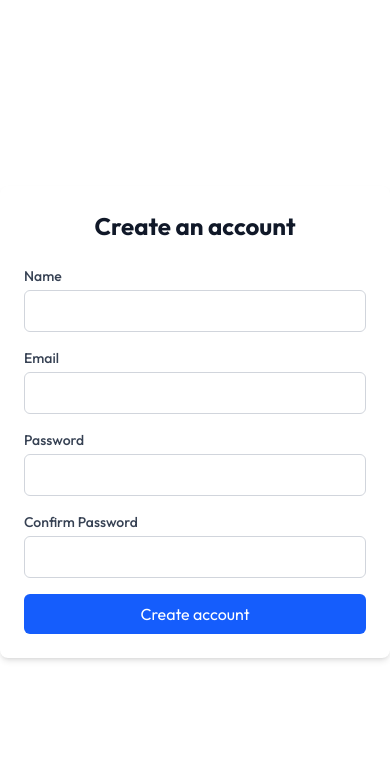
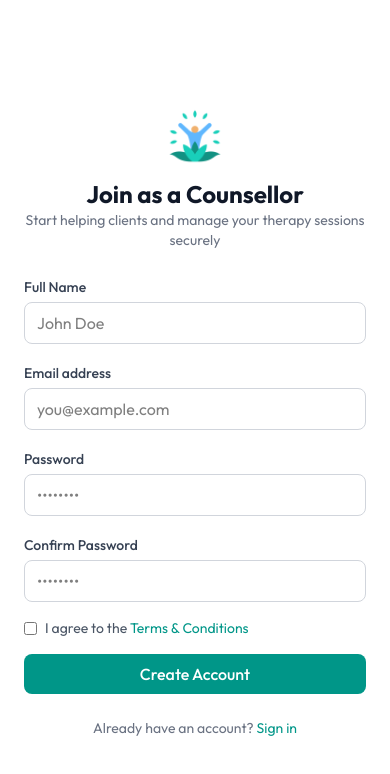
Before and after one commit to pabitrabarua123/counselling-appointment-app, a Next.js app: page /auth/signup in a window 390 px wide. Shown: the top 774 px of the page. Built offline with nearby package versions, Linux system fonts and the light colour scheme.

Commit message:
auth pages

```diff
--- a/src/app/auth/signin/page.tsx
+++ b/src/app/auth/signin/page.tsx
@@ -3,6 +3,7 @@
 import { signIn } from 'next-auth/react'
 import { useState } from 'react'
 import { useRouter } from 'next/navigation'
+import Image from 'next/image'
 
 export default function SignIn() {
   const router = useRouter()
@@ -10,10 +11,12 @@ export default function SignIn() {
     email: '',
     password: '',
   })
-  const [error, setError] = useState('')
+  const [error, setError] = useState('');
+  const [submit, setSubmit] = useState(false);
 
   const handleSubmit = async (e: React.FormEvent) => {
     e.preventDefault()
+    setSubmit(true);
     try {
       const res = await signIn('credentials', {
         email: formData.email,
@@ -23,56 +26,132 @@ export default function SignIn() {
 
       if (res?.error) {
         setError('Invalid credentials')
+        setSubmit(false)
       } else {
         router.push('/admin')
         router.refresh()
       }
     } catch (error) {
       setError(`An error occurred - ${error}`)
+      setSubmit(false)
     }
   }
 
   return (
-    <div className="flex min-h-screen items-center justify-center">
-      <div className="w-full max-w-sm space-y-4 rounded-lg bg-white p-6 shadow-md">
-        <h2 className="text-center text-2xl font-bold text-gray-900">Sign In</h2>
+    <div className="flex min-h-screen">
+
+      {/* LEFT SIDE - FORM */}
+      <div className="flex w-full items-center justify-center bg-white px-6 py-12 lg:w-1/2">
+        <div className="w-full max-w-md space-y-6">
+
+          {/* Logo */}
+          <div className="text-center">
+            <div className="mx-auto mb-3 flex h-15 w-15 items-center justify-center text-white text-xl font-bold">
+              <Image src="/logo.png" width={60} height={60} alt='TalkCure'/>
+            </div>
+            <h2 className="text-2xl font-bold text-gray-900">
+              Counsellor Login
+            </h2>
+            <p className="text-sm text-gray-500">
+              Access your dashboard and manage your sessions
+            </p>
+          </div>
+
+          {/* Error */}
           {error && (
             <p className="text-center text-sm text-red-600">{error}</p>
           )}
+
+          {/* Form */}
           <form onSubmit={handleSubmit} className="space-y-4">
+
+            {/* Email */}
             <div>
-            <label htmlFor="email" className="block text-sm font-medium text-gray-700">
+              <label className="text-sm font-medium text-gray-700">
                 Email
               </label>
               <input
                 type="email"
-              id="email"
                 value={formData.email}
-              onChange={(e) => setFormData({ ...formData, email: e.target.value })}
-              className="mt-1 block w-full rounded-md border border-gray-300 px-3 py-2 shadow-sm focus:border-blue-500 focus:outline-none focus:ring-1 focus:ring-blue-500"
+                onChange={(e) =>
+                  setFormData({ ...formData, email: e.target.value })
+                }
+                className="mt-1 w-full rounded-lg border border-gray-300 px-3 py-2 focus:border-blue-500 focus:ring-2 focus:ring-blue-500"
+                placeholder="you@example.com"
                 required
               />
             </div>
+
+            {/* Password */}
             <div>
-            <label htmlFor="password" className="block text-sm font-medium text-gray-700">
+              <label className="text-sm font-medium text-gray-700">
                 Password
               </label>
               <input
                 type="password"
-              id="password"
                 value={formData.password}
-              onChange={(e) => setFormData({ ...formData, password: e.target.value })}
-              className="mt-1 block w-full rounded-md border border-gray-300 px-3 py-2 shadow-sm focus:border-blue-500 focus:outline-none focus:ring-1 focus:ring-blue-500"
+                onChange={(e) =>
+                  setFormData({ ...formData, password: e.target.value })
+                }
+                className="mt-1 w-full rounded-lg border border-gray-300 px-3 py-2 focus:border-blue-500 focus:ring-2 focus:ring-blue-500"
+                placeholder="••••••••"
                 required
               />
             </div>
+
+            {/* Remember + Forgot */}
+            <div className="flex items-center justify-between text-sm">
+              <label className="flex items-center gap-2 text-gray-600">
+                <input type="checkbox" className="rounded border-gray-300" />
+                Remember me
+              </label>
+              <a href="#" className="text-theme hover:underline">
+                Forgot password?
+              </a>
+            </div>
+
+            {/* Button */}
             <button
               type="submit"
-            className="w-full rounded-md bg-blue-600 px-4 py-2 text-white hover:bg-blue-700 focus:outline-none focus:ring-2 focus:ring-blue-500 focus:ring-offset-2"
+              disabled={submit}
+              className="w-full rounded-lg bg-[#009688] py-2 font-medium text-white hover:bg-[#057f74] transition cursor-pointer disabled:opacity-60 disabled:cursor-not-allowed disabled:hover:bg-[#009688]"
             >
-            Sign In
+              { submit ? 'Signing in...' : 'Sign in'}
             </button>
           </form>
+
+          {/* Footer */}
+          <p className="text-center text-sm text-gray-500">
+            Don’t have an account?{" "}
+            <a href="/auth/signup" className="text-theme hover:underline">
+              Sign up
+            </a>
+          </p>
+        </div>
+      </div>
+
+      {/* RIGHT SIDE - IMAGE / MESSAGE */}
+      <div className="relative hidden lg:flex lg:w-1/2">
+
+        {/* Background Image */}
+        <img
+          src="https://images.unsplash.com/photo-1493836512294-502baa1986e2"
+          alt="Therapy"
+          className="h-full w-full object-cover"
+        />
+
+        {/* Overlay */}
+        <div className="absolute inset-0 bg-blue-900/40 backdrop-blur-sm"></div>
+
+        {/* Text Content */}
+        <div className="absolute inset-0 flex flex-col items-center justify-center px-12 text-center text-white">
+          <h2 className="text-3xl font-bold mb-4">
+            Empower lives through conversation
+          </h2>
+          <p className="max-w-md text-lg text-gray-200">
+           Join a platform designed to support your work as a mental health professional—connect with clients, manage sessions with ease, and focus on delivering meaningful care.
+          </p>
+        </div>
       </div>
     </div>
   )
--- a/src/app/auth/signup/page.tsx
+++ b/src/app/auth/signup/page.tsx
@@ -2,12 +2,15 @@
 
 import { useState } from "react"
 import { useRouter } from "next/navigation"
+import Image from "next/image"
 
 export default function SignUpPage() {
   const router = useRouter()
   const [form, setForm] = useState({ name: "", email: "", password: "", confirmPassword: "" })
   const [error, setError] = useState<string | null>(null)
   const [loading, setLoading] = useState(false)
+  const [modal, openModal] = useState(false);
+  const [toc, setToc] = useState(false);
 
   const handleChange = (e: React.ChangeEvent<HTMLInputElement>) => {
     setForm({ ...form, [e.target.name]: e.target.value })
@@ -15,6 +18,10 @@ export default function SignUpPage() {
 
   const handleSubmit = async (e: React.FormEvent) => {
     e.preventDefault()
+    if(!toc){
+      alert('Please accept terms and condition');
+      return;
+    }
     setError(null)
 
     if (!form.name || !form.email || !form.password) {
@@ -51,32 +58,218 @@ export default function SignUpPage() {
   }
 
   return (
-    <div className="flex min-h-screen items-center justify-center">
-      <div className="w-full max-w-md space-y-6 rounded-lg bg-white p-6 shadow-md">
-        <h2 className="text-center text-2xl font-bold text-gray-900">Create an account</h2>
-        {error && <p className="text-center text-sm text-red-600">{error}</p>}
+    <>
+    <div className="flex min-h-screen">
+
+      {/* LEFT SIDE - FORM */}
+      <div className="flex w-full items-center justify-center bg-white px-6 py-12 lg:w-1/2">
+        <div className="w-full max-w-md space-y-6">
+
+          {/* Logo */}
+          <div className="text-center">
+            <div className="mx-auto mb-3 flex h-15 w-15 items-center justify-center text-white text-xl font-bold">
+              <Image src="/logo.png" width={60} height={60} alt='TalkCure'/>
+            </div>
+            <h2 className="text-2xl font-bold text-gray-900">
+              Join as a Counsellor
+            </h2>
+            <p className="text-sm text-gray-500">
+              Start helping clients and manage your therapy sessions securely
+            </p>
+          </div>
+
+          {/* Error */}
+          {error && (
+            <p className="text-center text-sm text-red-600">{error}</p>
+          )}
+
+          {/* Form */}
           <form onSubmit={handleSubmit} className="space-y-4">
+
+            {/* Name */}
             <div>
-            <label htmlFor="name" className="block text-sm font-medium text-gray-700">Name</label>
-            <input id="name" name="name" value={form.name} onChange={handleChange} className="mt-1 block w-full rounded-md border border-gray-300 px-3 py-2" required />
+              <label className="text-sm font-medium text-gray-700">
+                Full Name
+              </label>
+              <input
+                name="name"
+                value={form.name}
+                onChange={handleChange}
+                className="mt-1 w-full rounded-lg border border-gray-300 px-3 py-2 focus:border-blue-500 focus:ring-2 focus:ring-blue-500"
+                placeholder="John Doe"
+                required
+              />
             </div>
+
+            {/* Email */}
             <div>
-            <label htmlFor="email" className="block text-sm font-medium text-gray-700">Email</label>
-            <input id="email" name="email" type="email" value={form.email} onChange={handleChange} className="mt-1 block w-full rounded-md border border-gray-300 px-3 py-2" required />
+              <label className="text-sm font-medium text-gray-700">
+                Email address
+              </label>
+              <input
+                type="email"
+                name="email"
+                value={form.email}
+                onChange={handleChange}
+                className="mt-1 w-full rounded-lg border border-gray-300 px-3 py-2 focus:border-blue-500 focus:ring-2 focus:ring-blue-500"
+                placeholder="you@example.com"
+                required
+              />
             </div>
+
+            {/* Password */}
             <div>
-            <label htmlFor="password" className="block text-sm font-medium text-gray-700">Password</label>
-            <input id="password" name="password" type="password" value={form.password} onChange={handleChange} className="mt-1 block w-full rounded-md border border-gray-300 px-3 py-2" required />
+              <label className="text-sm font-medium text-gray-700">
+                Password
+              </label>
+              <input
+                type="password"
+                name="password"
+                value={form.password}
+                onChange={handleChange}
+                className="mt-1 w-full rounded-lg border border-gray-300 px-3 py-2 focus:border-blue-500 focus:ring-2 focus:ring-blue-500"
+                placeholder="••••••••"
+                required
+              />
             </div>
+
+            {/* Confirm Password */}
             <div>
-            <label htmlFor="confirmPassword" className="block text-sm font-medium text-gray-700">Confirm Password</label>
-            <input id="confirmPassword" name="confirmPassword" type="password" value={form.confirmPassword} onChange={handleChange} className="mt-1 block w-full rounded-md border border-gray-300 px-3 py-2" required />
+              <label className="text-sm font-medium text-gray-700">
+                Confirm Password
+              </label>
+              <input
+                type="password"
+                name="confirmPassword"
+                value={form.confirmPassword}
+                onChange={handleChange}
+                className="mt-1 w-full rounded-lg border border-gray-300 px-3 py-2 focus:border-blue-500 focus:ring-2 focus:ring-blue-500"
+                placeholder="••••••••"
+                required
+              />
             </div>
-          <button type="submit" disabled={loading} className="w-full rounded-md bg-blue-600 px-4 py-2 text-white hover:bg-blue-700">
-            {loading ? 'Creating...' : 'Create account'}
+
+            {/* Terms */}
+            <div className="flex items-start gap-2 text-sm text-gray-600">
+  <input
+    type="checkbox"
+    checked={toc}
+    onChange={() => setToc((prev) => !prev)}
+    className="mt-1 rounded border-gray-300"
+  />
+
+  <p>
+    I agree to the{" "}
+    <span
+      onClick={(e) => {
+        e.preventDefault();
+        openModal(true);
+      }}
+      className="cursor-pointer text-theme hover:underline"
+    >
+      Terms & Conditions
+    </span>
+  </p>
+</div>
+
+            {/* Button */}
+            <button
+              type="submit"
+              disabled={loading}
+              className="w-full rounded-lg bg-[#009688] py-2 font-medium text-white hover:bg-[#057f74] transition cursor-pointer disabled:opacity-60 disabled:cursor-not-allowed disabled:hover:bg-[#009688]"
+            >
+              { loading ? 'Creating account...' : 'Create Account'}
             </button>
           </form>
+
+          {/* Footer */}
+          <p className="text-center text-sm text-gray-500">
+            Already have an account?{" "}
+            <a href="/auth/signin" className="text-theme hover:underline">
+              Sign in
+            </a>
+          </p>
         </div>
       </div>
+
+      {/* RIGHT SIDE - IMAGE / MESSAGE */}
+      <div className="relative hidden lg:flex lg:w-1/2">
+
+        {/* Background Image */}
+        <img
+          src="https://images.unsplash.com/photo-1526256262350-7da7584cf5eb"
+          alt="Therapy"
+          className="h-full w-full object-cover"
+        />
+
+        {/* Overlay */}
+        <div className="absolute inset-0 bg-blue-900/40 backdrop-blur-sm"></div>
+
+        {/* Text */}
+        <div className="absolute inset-0 flex flex-col items-center justify-center px-12 text-center text-white">
+          <h2 className="text-3xl font-bold mb-4">
+            Empower lives through conversation
+          </h2>
+          <p className="max-w-md text-lg text-gray-200">
+           Join a platform designed to support your work as a mental health professional—connect with clients, manage sessions with ease, and focus on delivering meaningful care.
+          </p>
+        </div>
+      </div>
+    </div>
+    <SignupSuccessModal open={modal} onClose={() => openModal(false)} setToc={() => setToc(true)}/>
+    </>
   )
 }
+
+const SignupSuccessModal = ({ open, onClose, setToc } : {open: boolean, onClose: () => void, setToc: () => void }) => {
+  if (!open) return null;
+
+  return (
+    <div className="fixed inset-0 z-50 flex items-center justify-center bg-black/40 backdrop-blur-sm px-4">
+
+      {/* Modal Box */}
+      <div className="w-full max-w-md rounded-2xl bg-white p-6 text-center shadow-xl animate-fadeIn">
+
+        {/* Icon */}
+        <div className="mx-auto mb-4 flex h-14 w-14 items-center justify-center rounded-full bg-green-100">
+          <span className="text-2xl">🎉</span>
+        </div>
+
+        {/* Title */}
+        <h2 className="text-xl font-bold text-gray-900">
+          Welcome to your safe space
+        </h2>
+
+        {/* Message */}
+        <p className="mt-2 text-sm text-gray-600">
+          By creating an account, you agree to use this platform responsibly and respectfully.
+Our services are designed to support your mental well-being, but they do not replace
+emergency medical care or crisis intervention. All interactions with therapists are
+confidential and handled with care, but we encourage you to avoid sharing highly
+sensitive personal information unless necessary.
+<br/>
+By continuing, you agree to our Terms & Conditions and Privacy Policy, and consent to
+the secure processing of your data to provide a safe and supportive experience.
+        </p>
+
+        {/* Actions */}
+        <div className="mt-6 space-y-2">
+
+          <button
+            onClick={() => {onClose(); setToc();}}
+            className="cursor-pointer w-full rounded-lg bg-[#009688] py-2 font-medium text-white hover:bg-[#057f74]"
+          >
+            I accept it
+          </button>
+
+          <button
+            onClick={onClose}
+            className="w-full text-sm text-gray-500 hover:underline"
+          >
+            Maybe later
+          </button>
+        </div>
+      </div>
+    </div>
+  );
+}
```
Lines whose indentation alone changed are shown as unchanged.
